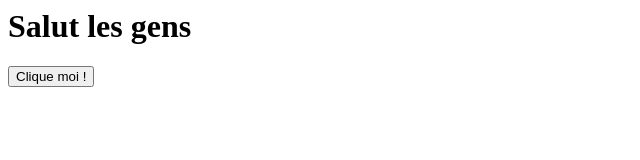
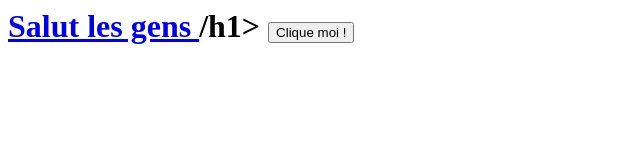
Before and after one commit to guillaume79/hello-world, a plain HTML site: page index.html in a window 1280 px wide. Shown: the whole page, without its empty margins (0-640 px from the left). Drawn offline with Linux system fonts and the light colour scheme.

Commit message:
ajout lien

```diff
--- a/index.html
+++ b/index.html
@@ -1,7 +1,7 @@
 <html>
 
 
-<h1>Salut les gens </h1>
+<h1><a href="#">Salut les gens </a>/h1>
 
 <button>Clique moi !</button>
 
```
